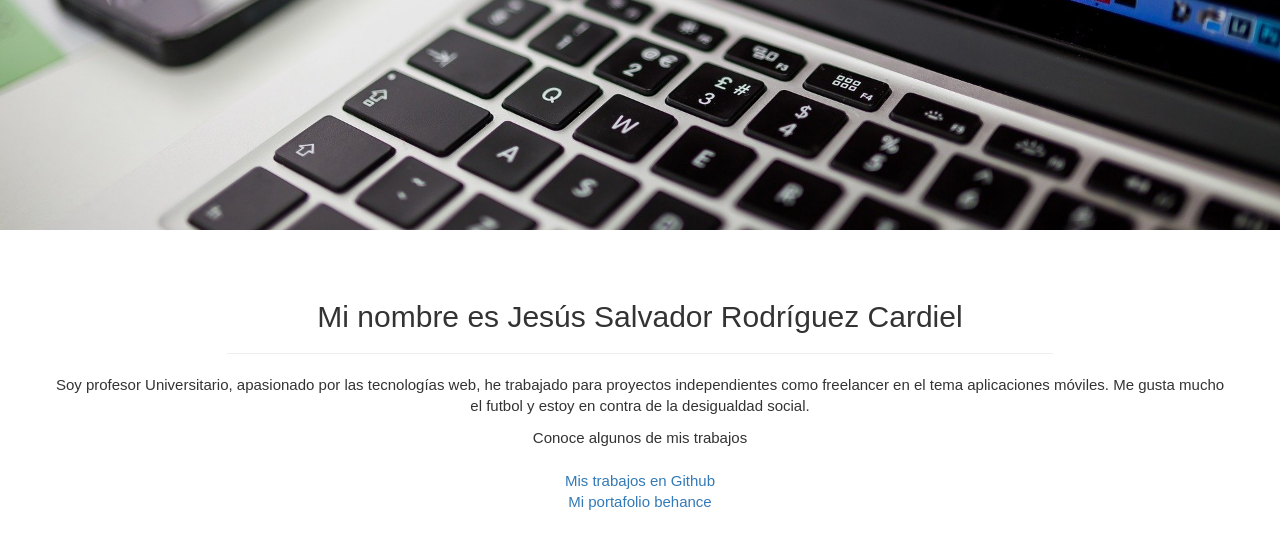
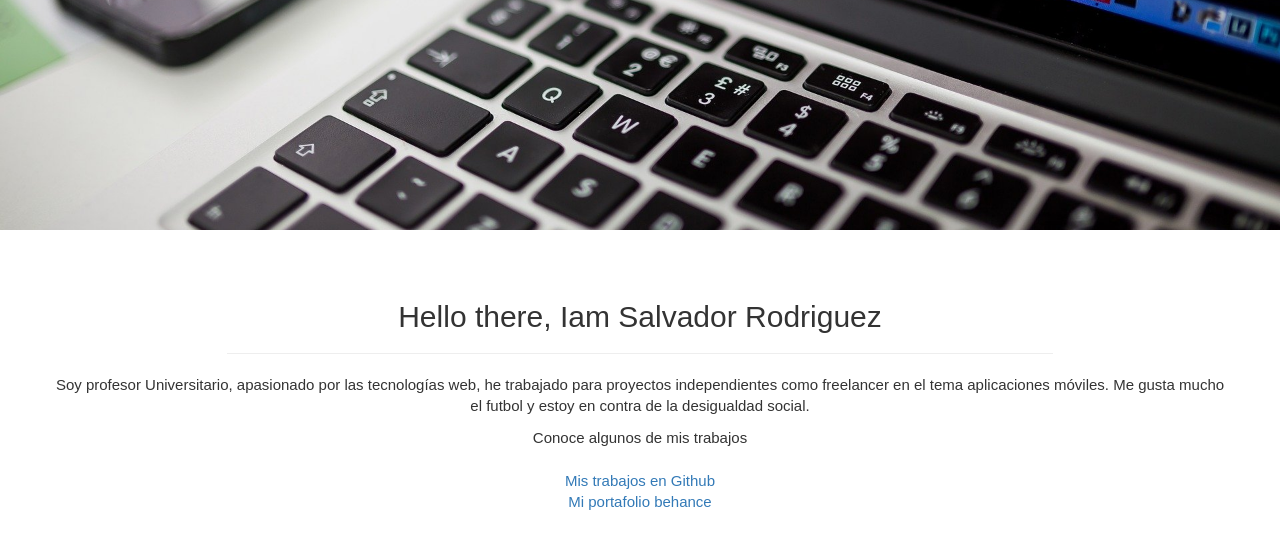
Before and after one commit to tenajesus/ProyectoPortafolio, a plain HTML site: page index.html in a window 1280 px wide. Shown: the part 626-1172 px from the top of the page. Drawn offline with nearby package versions, Linux system fonts and the light colour scheme.

Commit message:
Hice un cambio en la presentacion a inglés

```diff
--- a/index.html
+++ b/index.html
@@ -47,7 +47,7 @@
     <!-- Seccion Quien soy yo -->
     <div id="biografia" class="quiensoy">
       <div class="present">
-        <h2>Mi nombre es Jesús Salvador Rodríguez Cardiel</h2>
+        <h2>Hello there, Iam Salvador Rodriguez</h2>
         <hr width="70%" />
         <p>
           Soy profesor Universitario, apasionado por las tecnologías web, he
```
